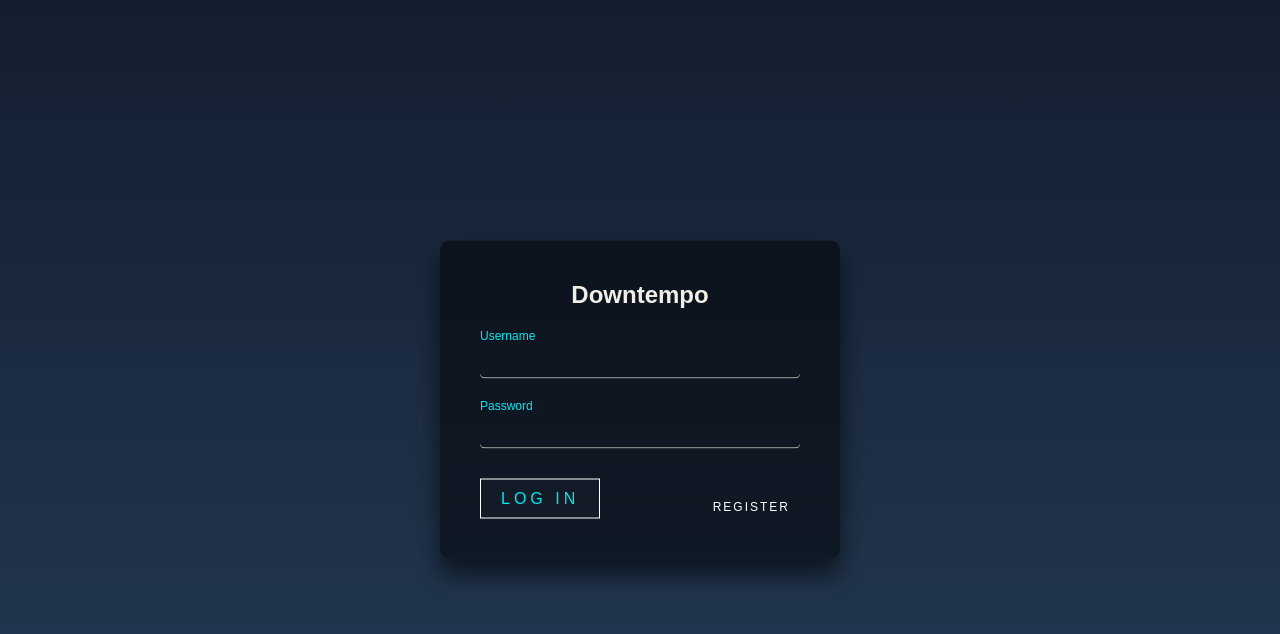
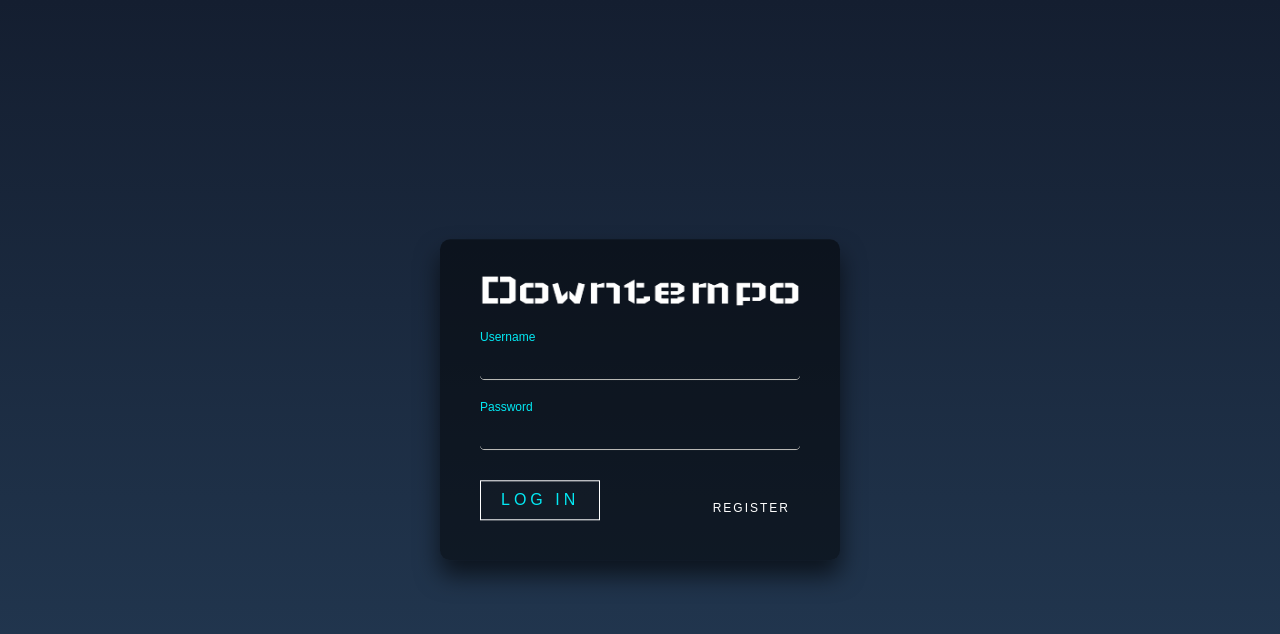
Before and after one commit to caffeineDream/downtempo-chat-app, a Node server app: page / in a window 1280 px wide. Shown: the top 634 px of the page. Run offline with Node 20, Linux system fonts and the light colour scheme; some libraries are stand-ins or nearby versions.

Commit message:
added favicon and logo

```diff
--- a/app.js
+++ b/app.js
@@ -2,6 +2,7 @@ const express = require('express');
 const app = express();
 const path = require('path');
 const logger = require('morgan');
+const favicon = require('serve-favicon');
 const cookieParser = require('cookie-parser');
 const verifyToken = require('./middleware/verifyToken');
 require('dotenv').config();
@@ -20,6 +21,8 @@ const deleteRoomRouter = require('./routes/deleteRoom');
 app.set('view engine', 'ejs');
 app.use(logger('dev'));
 app.use(cookieParser());
+app.use(favicon(path.join(__dirname + '/public/favicon.ico')));
+app.use(express.static('public'));
 app.use(express.static(path.join(__dirname + '/public/auth')));
 app.use(express.static(path.join(__dirname + '/public/lobby')));
 app.use(verifyToken);
--- a/package.json
+++ b/package.json
@@ -23,6 +23,7 @@
     "mongoose": "^5.9.10",
     "morgan": "^1.10.0",
     "path": "^0.12.7",
+    "serve-favicon": "^2.5.0",
     "socket.io": "^2.3.0"
   },
   "devDependencies": {
--- a/public/auth/auth.css
+++ b/public/auth/auth.css
@@ -18,8 +18,7 @@ body {
 	top: 50%;
 	left: 50%;
 	width: 400px;
-	padding: 40px;
-	padding-bottom: 20px;
+	padding: 35px 40px 19px 40px;
 	transform: translate(-50%, -50%);
 	background: rgba(0, 0, 0, 0.5);
 	box-sizing: border-box;
@@ -27,11 +26,9 @@ body {
 	border-radius: 10px;
 }
 
-.login-box .logo-name {
-	margin: 0 0 30px;
-	padding: 0;
-	color: #F1EEE6;
-	text-align: center;
+.login-box #main-logo {
+	width: 100%;
+	margin: 0 0 35px 0;
 }
 
 .login-box .user-box {
--- a/public/lobby/user-panel.css
+++ b/public/lobby/user-panel.css
@@ -115,7 +115,8 @@ button.delete-room-button {
     margin-right: 15px;
     border-radius: 5px;
     background-color: rgba(255, 255, 255, 0.03);
-    outline: none;
+	outline: none;
+	box-shadow: none;
     border: 1.5px solid rgba(255, 255, 255, 0.5);
     padding: 0 10px;
     font-size: 18px;
--- a/views/auth.ejs
+++ b/views/auth.ejs
@@ -3,11 +3,13 @@
 <head>
   <title>Downtempo</title>
   <link rel="stylesheet" href="auth.css">
+  <link rel="shortcut icon" href="/favicon.ico" type="image/x-icon">
+  <link rel="icon" href="favicon.ico" type="image/x-icon">
 </head>
 
 <body>
   <div class="login-box">
-    <h2 class="logo-name">Downtempo</h2>
+    <img id="main-logo" src="/logo.png" alt="app-logo">
     <!-- Login form -->
     <form id="login-form">
       <div class="user-box">
--- a/views/lobby.ejs
+++ b/views/lobby.ejs
@@ -4,7 +4,8 @@
   <title>Downtempo</title>
   <link rel="stylesheet" href="lobby.css">
   <script src="/socket.io/socket.io.js"></script>
-
+  <link rel="shortcut icon" href="/favicon.ico" type="image/x-icon">
+  <link rel="icon" href="favicon.ico" type="image/x-icon">
 </head>
 
 <body>
```
Also changed, not shown: public/favicon.ico (added), public/logo.png (added), public/original-logo.png (added), 1 other file.
